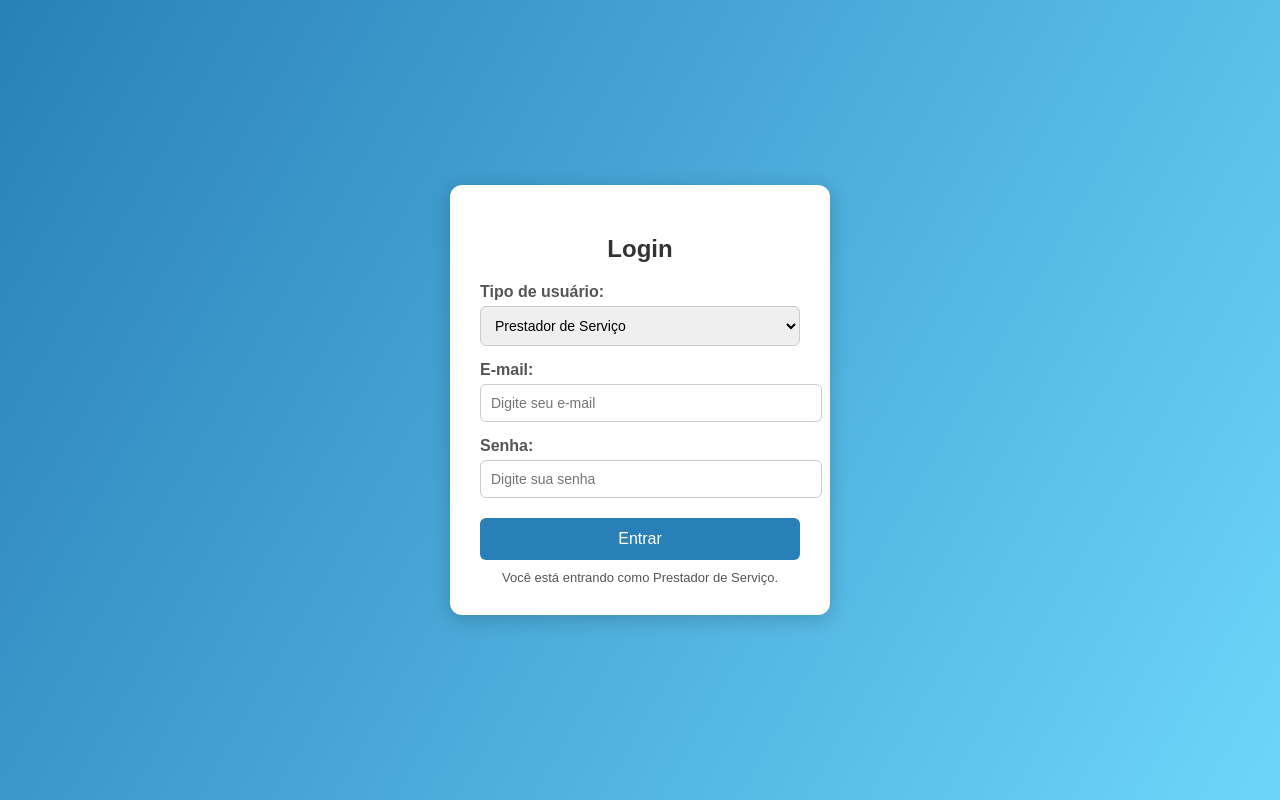
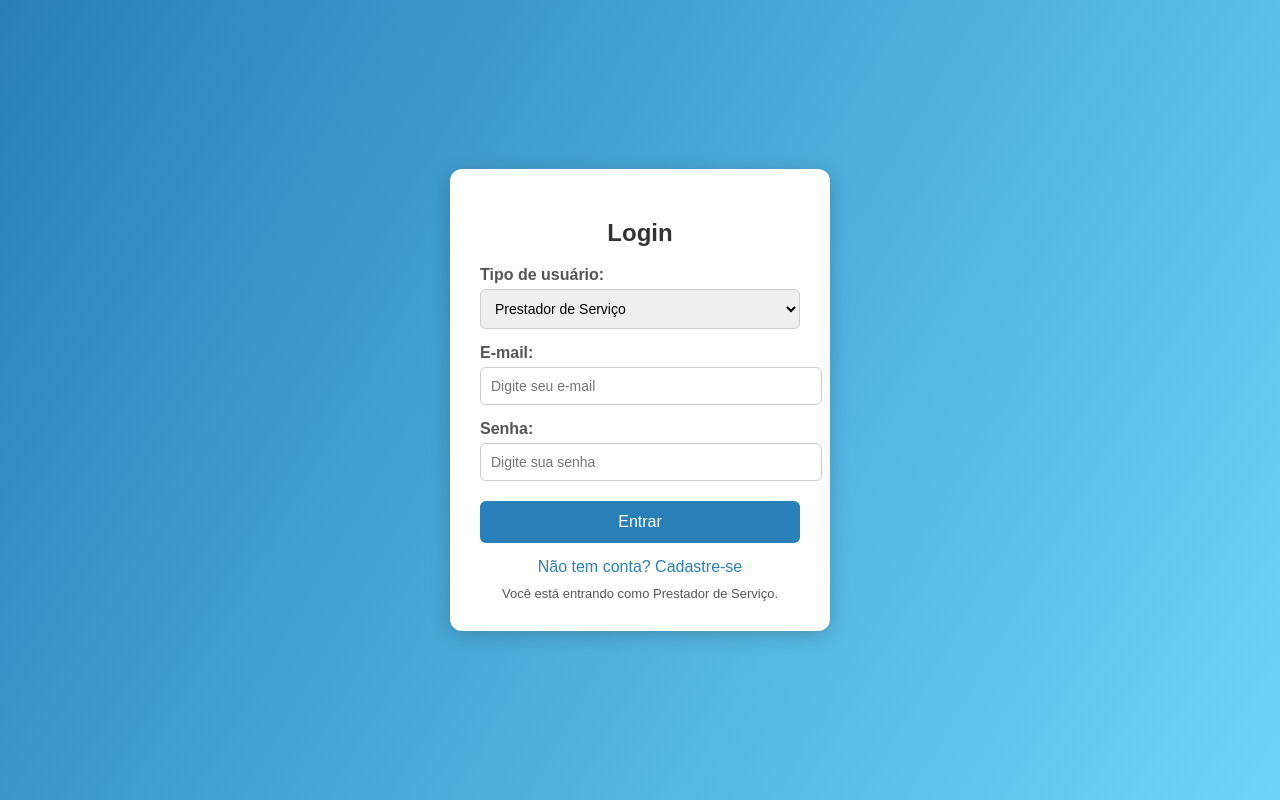
Before and after one commit to Scarpellis/genda, a plain HTML site: page frontend/index.html in a window 1280 px wide. Drawn offline with Linux system fonts and the light colour scheme.

Commit message:
feat(frontend): adicionar link para página de cadastro

```diff
--- a/frontend/index.html
+++ b/frontend/index.html
@@ -66,6 +66,17 @@
             color: #555;
             text-align: center;
         }
+        .register-link {
+            display: block;
+            margin-top: 15px;
+            text-align: center;
+            color: #2980b9;
+            text-decoration: none;
+        }
+
+        .register-link:hover {
+            text-decoration: underline;
+        }
     </style>
 </head>
 <body>
@@ -87,6 +98,7 @@
 
             <button type="submit">Entrar</button>
         </form>
+        <a href="cadastro.html" class="register-link">Não tem conta? Cadastre-se</a>
         <div class="type-info" id="infoTipo"></div>
         <div id="loginMessage"></div>
         <div id="usersList"></div>
```
